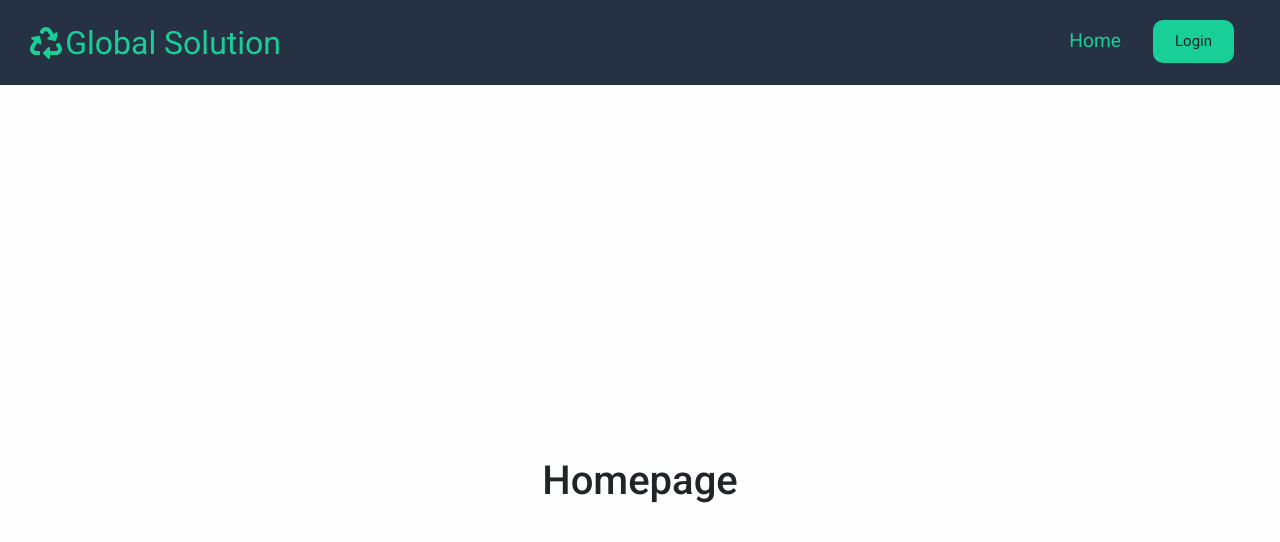
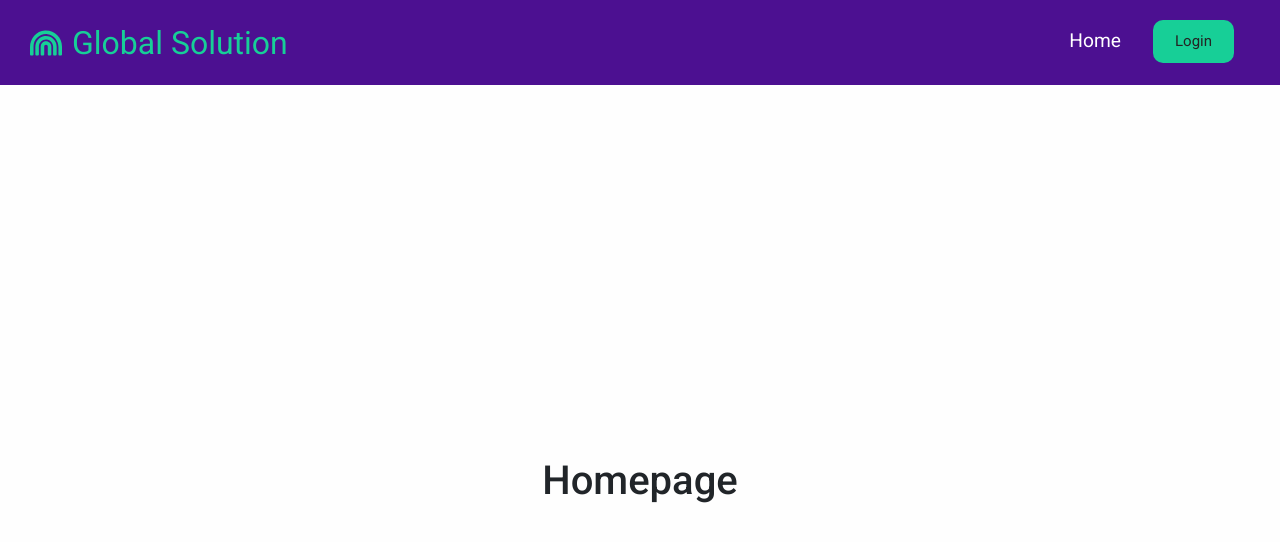
Before and after one commit to andrelambert/GS-FrontEnd, a React (Create React App) app: page / in a window 1280 px wide. Shown: the top 542 px of the page. Built offline with nearby package versions, Linux system fonts and the light colour scheme.

Commit message:
mudando estilo navbar

```diff
--- a/src/components/Navbar/Navbar.js
+++ b/src/components/Navbar/Navbar.js
@@ -1,13 +1,13 @@
 import React, { useState } from "react";
 import { Link } from "react-router-dom";
 import { NavLink } from "react-router-dom";
-import { FaRecycle } from "react-icons/fa";
+import { FaRainbow } from "react-icons/fa";
 import { FaBars, FaTimes } from "react-icons/fa";
 import { Button } from '../Button/Button';
 import styled from "styled-components";
 
 const NavbarContainer = styled.nav`
-  background: #263243;
+  background: #4c1091;
   height: 85px;
   display: flex;
   justify-content: center;
@@ -43,8 +43,8 @@ const NavbarLogo = styled(Link)`
     }
 `;
 
-const NavbarIcon = styled(FaRecycle)`
-  margin-right: 0.2rem;
+const NavbarIcon = styled(FaRainbow)`
+  margin-right: 10px;
   color: #17cf97;
 `;
 
@@ -118,9 +118,9 @@ const NavLinks = styled(NavLink)`
     color: #17cf97;
     transition: all 0.3s ease;
   }
-  &.active {
-    color: #17cf97;
-  }
+  // &.active {
+  //  color: #17cf97;
+  //}
 
 `;
 
```
